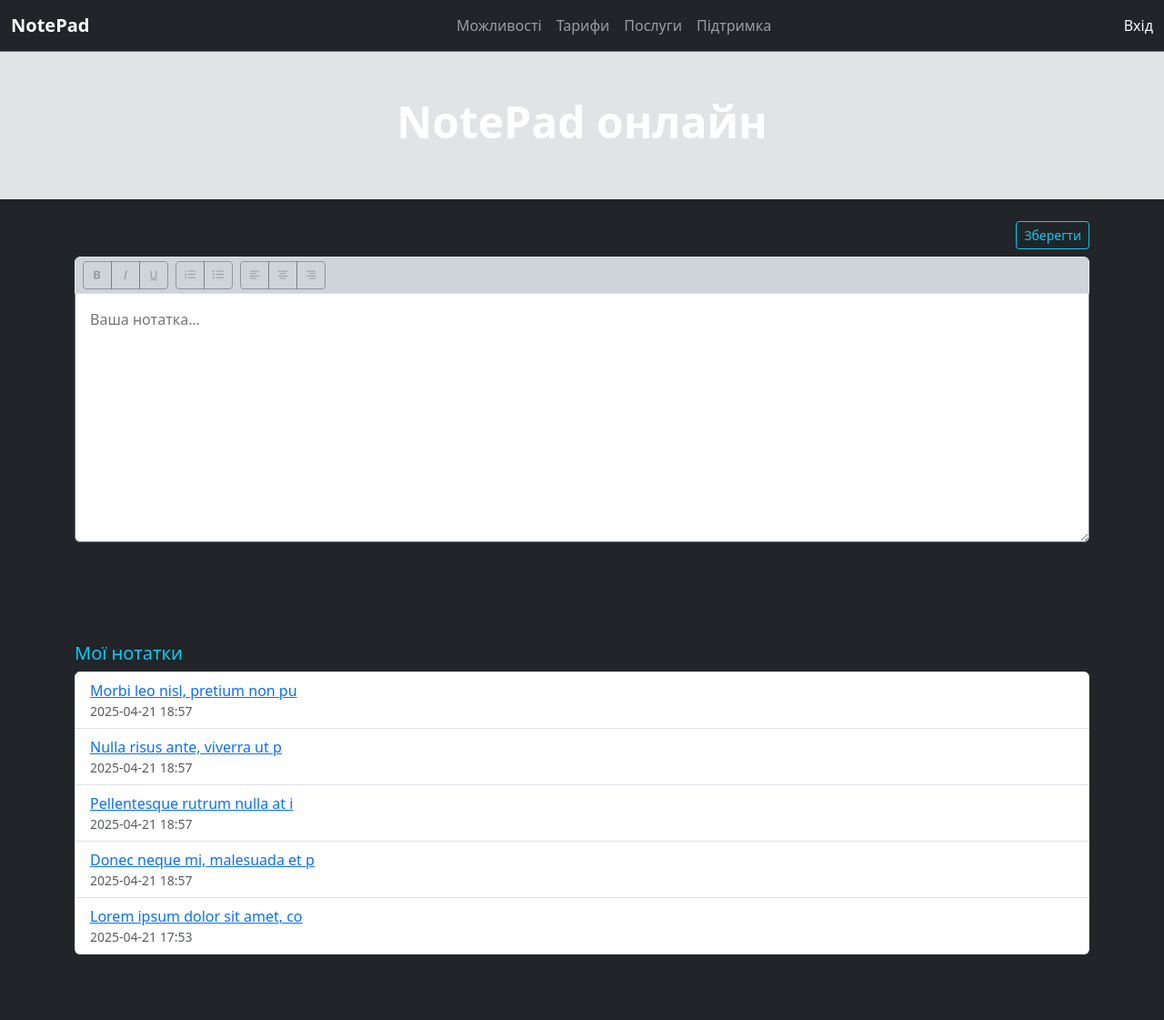
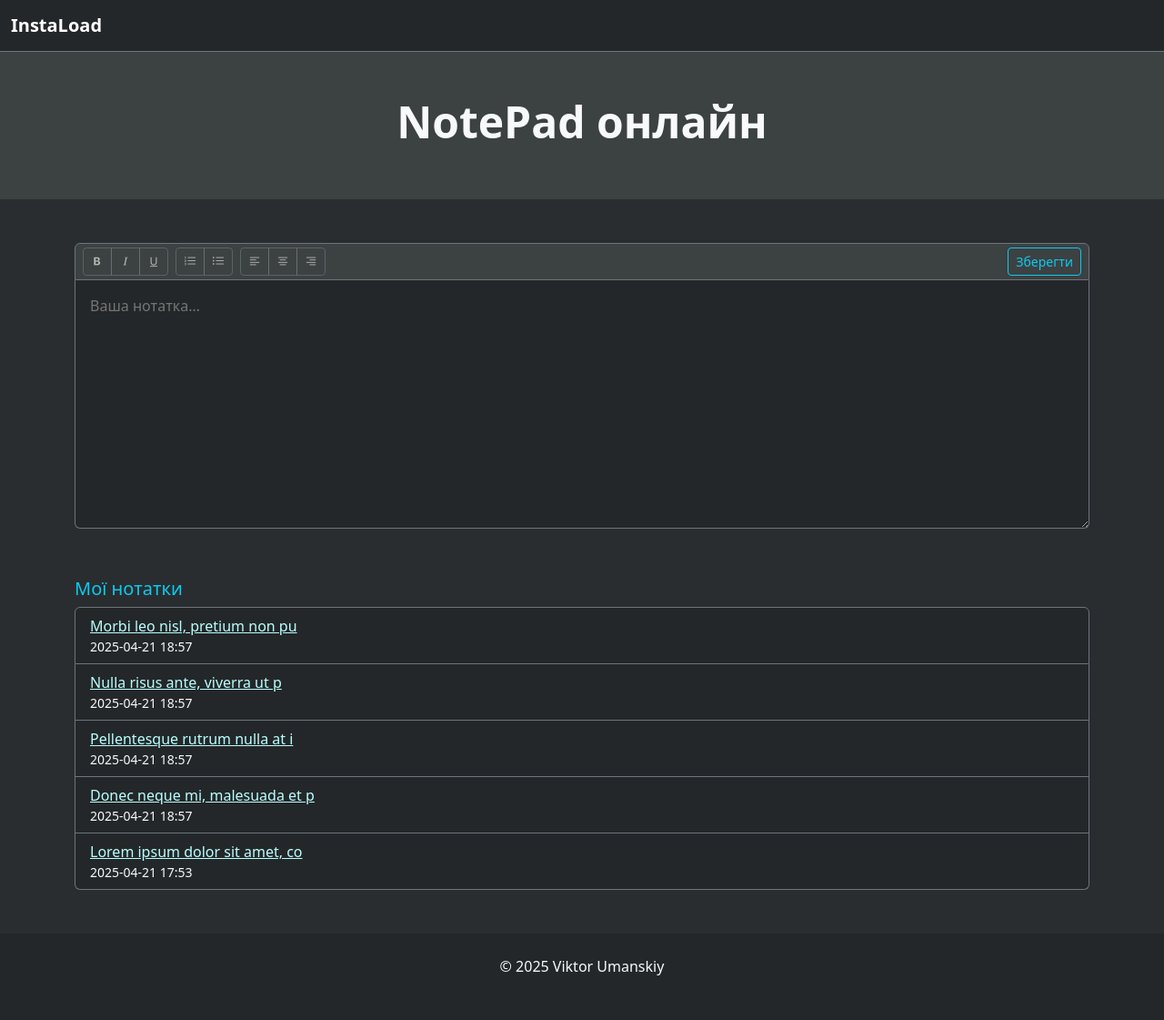
Before and after one commit to viktor-77/NotePad, a Django app: page / in a window 1280 px wide. Shown: the whole page at 91% size. After the commit the page ends 1072 px from the top, so only its background shows below. Run offline with Django 5.2, Linux system fonts and the light colour scheme; data comes from the database, SQL or seed files in the repository.

Commit message:
Upgrade project

```diff
--- a/config/settings/base.py
+++ b/config/settings/base.py
@@ -10,6 +10,7 @@
     'django.contrib.sessions',
     'django.contrib.messages',
     'django.contrib.staticfiles',
+    "widget_tweaks",
     'myapp',
 ]
 
@@ -74,6 +75,9 @@
 # Default primary key field type
 DEFAULT_AUTO_FIELD = 'django.db.models.BigAutoField'
 
+# User model
+AUTH_USER_MODEL = 'myapp.User'
+
 # Login & Logout
 LOGIN_REDIRECT_URL = '/'
 LOGOUT_REDIRECT_URL = '/'
--- a/myapp/forms.py
+++ b/myapp/forms.py
@@ -1,4 +1,6 @@
 from django import forms
+from django.contrib.auth import get_user_model
+from django.contrib.auth.forms import UserCreationForm
 
 from myapp.models import Note
 
@@ -7,3 +9,16 @@
     class Meta:
         model = Note
         fields = ['body']
+
+
+class UserForm(UserCreationForm):
+    class Meta:
+        model = get_user_model()
+        fields = (
+            "username",
+            "first_name",
+            "last_name",
+            "email",
+            "password1",
+            "password2",
+        )
--- a/myapp/models.py
+++ b/myapp/models.py
@@ -1,5 +1,11 @@
+from django.contrib.auth.models import AbstractUser
 from django.core.validators import MinLengthValidator
 from django.db import models
+
+
+class User(AbstractUser):
+    def __str__(self) -> str:
+        return self.username
 
 
 class Note(models.Model):
@@ -9,6 +15,13 @@
         validators=[MinLengthValidator(10)]
     )
     created_at = models.DateTimeField(auto_now_add=True)
+    user = models.ForeignKey(
+        User,
+        on_delete=models.CASCADE,
+        related_name='notes',
+        null=True,
+        blank=True,
+    )
 
     class Meta:
         ordering = ("-created_at",)
--- a/myapp/urls.py
+++ b/myapp/urls.py
@@ -1,10 +1,13 @@
 from django.urls import path
 
-from myapp.views import NoteHomeView, NoteDetailView
+from myapp.views import (
+    NoteHomeView, NoteDetailView, SignupView,
+)
 
 app_name = 'myapp'
 
 urlpatterns = [
     path("", NoteHomeView.as_view(), name="index"),
     path("notes/<int:pk>/", NoteDetailView.as_view(), name="note_detail"),
+    path("signup/", SignupView.as_view(), name="signup"),
 ]
--- a/myapp/views.py
+++ b/myapp/views.py
@@ -2,11 +2,11 @@
 from django.http.response import HttpResponse
 from django.shortcuts import render, redirect
 from django.views import View
-from django.views.generic import DetailView
+from django.views.generic import DetailView, CreateView
 from django.contrib.auth.mixins import LoginRequiredMixin
 
 from myapp.models import Note
-from myapp.forms import NoteForm
+from myapp.forms import NoteForm, UserForm
 
 
 class NoteHomeView(View):
@@ -35,3 +35,9 @@
     model = Note
     context_object_name = "note"
     template_name = "pages/note_detail.html"
+
+
+class SignupView(CreateView):
+    form_class = UserForm
+    template_name = "registration/signup.html"
+    success_url = "/"
--- /dev/null
+++ b/static/css/style.css
@@ -0,0 +1,24 @@
+.light-grey {
+    background-color: #3C4142 !important;;
+}
+
+.medium-grey {
+    background-color: rgb(42, 45, 47) !important;
+}
+
+.dark-grey {
+    background-color: #242729 !important;
+}
+
+.light-blue {
+    color: #B9FFFF;
+}
+
+
+main {
+    min-height: calc(100vh - 57px - 72px);
+}
+
+textarea:focus {
+    outline: none;
+}
--- a/templates/layout/base.html
+++ b/templates/layout/base.html
@@ -1,52 +1,86 @@
+{% load static %}
+
 <!doctype html>
-<html lang="uk">
+<html lang="en">
+
 <head>
+  {# Encoding #}
   <meta charset="utf-8">
-  <title>NotePad</title>
 
-  <!-- Bootstrap 5 + Icons CDN -->
+  {# Title #}
+  <title>InstaLoad</title>
+
+  <!-- Bootstrap 5 & Icons CDN -->
   <link
       href="https://cdn.jsdelivr.net/npm/bootstrap@5.3.3/dist/css/bootstrap.min.css"
       rel="stylesheet">
   <link
       href="https://cdn.jsdelivr.net/npm/bootstrap-icons@1.11.3/font/bootstrap-icons.css"
       rel="stylesheet">
+
+  <!-- static css -->
+  <link href="{% static 'css/style.css' %}" rel="stylesheet">
 </head>
-<body class="bg-dark text-light">
 
-<nav class="navbar navbar-dark bg-dark border-bottom border-secondary">
-  <div class="container-fluid">
-    <a class="navbar-brand fw-bold" href="{% url "myapp:index" %}">NotePad</a>
+<body class="text-light medium-grey">
 
-    <ul class="navbar-nav flex-row gap-3">
-      <li class="nav-item"><a class="nav-link" href="#">Можливості</a></li>
-      <li class="nav-item"><a class="nav-link" href="#">Тарифи</a></li>
-      <li class="nav-item"><a class="nav-link" href="#">Послуги</a></li>
-      <li class="nav-item"><a class="nav-link" href="#">Підтримка</a></li>
-    </ul>
+<header>
+  {# Navbar #}
+  <nav class="navbar navbar-dark dark-grey border-bottom border-secondary">
+    <div class="container-fluid">
+      {# Logo #}
+      <a class="navbar-brand fw-bold"
+         href="{% url "myapp:index" %}">InstaLoad</a>
 
-    <div class="d-flex align-items-center gap-3">
-      {% if user.is_authenticated %}
-        <form method="POST" action="{% url 'logout' %}" class="d-inline">
-          {% csrf_token %}
-          <button type="submit" class="btn p-0 m-0">
-            Вийти
-          </button>
-        </form>
-      {% else %}
-        <a class="text-decoration-none text-light" href="{% url 'login' %}">
-          Вхід
-        </a>
-      {% endif %}
+      {# Services menu #}
+      {#      <ul class="navbar-nav flex-row gap-3">#}
+      {#        <li class="nav-item"><a class="nav-link" href="#">Можливості</a></li>#}
+      {#        <li class="nav-item"><a class="nav-link" href="#">Тарифи</a></li>#}
+      {#        <li class="nav-item"><a class="nav-link" href="#">Послуги</a></li>#}
+      {#        <li class="nav-item"><a class="nav-link" href="#">Підтримка</a></li>#}
+      {#      </ul>#}
+
+      {# Auth #}
+      {#      <div class="d-flex align-items-center gap-3">#}
+      {#        {% if user.is_authenticated %}#}
+      {#          <form method="POST" action="{% url 'logout' %}" class="d-inline">#}
+      {#            {% csrf_token %}#}
+      {#            <button type="submit" class="btn p-0 m-0 text-light">#}
+      {#              Вийти#}
+      {#            </button>#}
+      {#          </form>#}
+      {#        {% else %}#}
+      {#          <div class="d-flex gap-4 me-3">#}
+      {#            <a class="text-decoration-none text-light"#}
+      {#               href="{% url 'myapp:signup' %}">#}
+      {#              Реєстрація#}
+      {#            </a>#}
+      {#            <a class="text-decoration-none text-light"#}
+      {#               href="{% url 'login' %}">#}
+      {#              Вхід#}
+      {#            </a>#}
+      {#          </div>#}
+      {#        {% endif %}#}
+      {#      </div>#}
     </div>
+  </nav>
+</header>
+
+<main>
+  {# Content #}
+  {% block content %}{% endblock %}
+</main>
+
+{# Footer #}
+<footer class="dark-grey p-4">
+  <div class="container d-flex justify-content-center align-items-center">
+    &copy; 2025 Viktor Umanskiy
   </div>
-</nav>
+</footer>
 
-{% block content %}{% endblock %}
-
+{# Botstrap js #}
 <script
     src="https://cdn.jsdelivr.net/npm/bootstrap@5.3.3/dist/js/bootstrap.bundle.min.js">
 </script>
-
 </body>
 </html>
--- a/templates/pages/index.html
+++ b/templates/pages/index.html
@@ -1,75 +1,105 @@
 {% extends "layout/base.html" %}
 
 {% block content %}
-  <section class="py-5 text-center bg-secondary-subtle text-white">
+  <div class="medium-grey">
+    {# Heading #}
+    <div class="py-5 text-center light-grey text-light">
       <h1 class="display-5 fw-bold"> NotePad онлайн</h1>
-  </section>
+    </div>
 
-  <div class="container my-4">
-    <form method="post" class="mb-4">
+    {# Forms & List container #}
+    <div class="container py-5">
+      {# Form #}
+      <form method="post" class="pb-5">
         {% csrf_token %}
 
-      <div class="d-flex mb-2">
+        {# Toolbar #}
+        <div
+            class="btn-toolbar border-secondary border rounded-top py-1 px-2 light-grey text-light"
+            role="toolbar">
+          <div class="btn-group me-2">
+            <button type="button" class="btn btn-sm btn-outline-secondary"
+                    disabled>
+              <i class="bi bi-type-bold text-light"></i>
+            </button>
+            <button type="button" class="btn btn-sm btn-outline-secondary"
+                    disabled>
+              <i class="bi bi-type-italic text-light"></i>
+            </button>
+            <button type="button" class="btn btn-sm btn-outline-secondary"
+                    disabled>
+              <i class="bi bi-type-underline text-light"></i>
+            </button>
+          </div>
+          <div class="btn-group me-2">
+            <button type="button" class="btn btn-sm btn-outline-secondary"
+                    disabled>
+              <i class="bi bi-list-ol text-light"></i>
+            </button>
+            <button type="button" class="btn btn-sm btn-outline-secondary"
+                    disabled>
+              <i class="bi bi-list-ul text-light"></i>
+            </button>
+          </div>
+          <div class="btn-group">
+            <button type="button" class="btn btn-sm btn-outline-secondary"
+                    disabled>
+              <i class="bi bi-text-left text-light"></i>
+            </button>
+            <button type="button" class="btn btn-sm btn-outline-secondary"
+                    disabled>
+              <i class="bi bi-text-center text-light"></i>
+            </button>
+            <button type="button" class="btn btn-sm btn-outline-secondary"
+                    disabled>
+              <i class="bi bi-text-right text-light"></i>
+            </button>
+          </div>
+
+          {# Submit button #}
+          <div class="d-flex ms-auto">
             <button type="submit" class="btn btn-outline-info btn-sm ms-auto">
               Зберегти
             </button>
           </div>
-
-      <div class="btn-toolbar bg-dark-subtle border rounded-top py-1 px-2"
-           role="toolbar">
-        <div class="btn-group me-2">
-          <button type="button" class="btn btn-sm btn-outline-secondary"
-                  disabled><i class="bi bi-type-bold"></i></button>
-          <button type="button" class="btn btn-sm btn-outline-secondary"
-                  disabled><i class="bi bi-type-italic"></i></button>
-          <button type="button" class="btn btn-sm btn-outline-secondary"
-                  disabled><i class="bi bi-type-underline"></i></button>
-        </div>
-        <div class="btn-group me-2">
-          <button type="button" class="btn btn-sm btn-outline-secondary"
-                  disabled><i class="bi bi-list-ol"></i></button>
-          <button type="button" class="btn btn-sm btn-outline-secondary"
-                  disabled><i class="bi bi-list-ul"></i></button>
-        </div>
-        <div class="btn-group">
-          <button type="button" class="btn btn-sm btn-outline-secondary"
-                  disabled><i class="bi bi-text-left"></i></button>
-          <button type="button" class="btn btn-sm btn-outline-secondary"
-                  disabled><i class="bi bi-text-center"></i></button>
-          <button type="button" class="btn btn-sm btn-outline-secondary"
-                  disabled><i class="bi bi-text-right"></i></button>
-        </div>
         </div>
 
+        {# Note text field #}
         <textarea name="body"
-                class="border-top-0 border border-secondary rounded-bottom p-3 bg-white text-dark w-100"
+                  class="dark-grey border-top-0 border border-secondary rounded-bottom p-3 bg-white text-light w-100"
                   rows="10"
                   placeholder="Ваша нотатка…"></textarea>
 
-      <div class="text-danger p-3">
+        {# Errors #}
+        {% if form.errors.body %}
+          <div class="text-danger pt-3">
             {{ form.errors.body }}
           </div>
+        {% endif %}
       </form>
 
-
-    <div class="notes py-5">
+      {# Notes list #}
+      <div class="notes">
         <h5 class="text-info">Мої нотатки</h5>
         <ul class="list-group">
 
           {% for note in notes %}
-          <li class="list-group-item">
-            <a href="{% url "myapp:note_detail" note.pk %}">
+            <li class="list-group-item dark-grey border-secondary">
+              <a href="{% url "myapp:note_detail" note.pk %}"
+                 class="light-blue">
                 {{ note }}
               </a>
-            <small class="text-muted d-block">
+              <small class="d-block text-light">
                 {{ note.created_at|date:"Y‑m‑d H:i" }}
               </small>
             </li>
           {% empty %}
-          <li class="list-group-item text-muted">Нотаток поки немає.</li>
+            <li class="list-group-item dark-grey text-light border-secondary">
+              Нотаток поки немає.
+            </li>
           {% endfor %}
-
         </ul>
       </div>
     </div>
+  </div>
 {% endblock %}
```
Also changed, not shown: templates/pages/note_detail.html (+7 -5 lines), templates/registration/login.html (+44 -9 lines), templates/registration/signup.html (added, +200 -0 lines), myapp/migrations/0001_initial.py (deleted), myapp/migrations/0002_note_delete_position.py (deleted), myapp/migrations/__init__.py (deleted). Lines whose indentation alone changed are shown as unchanged.
